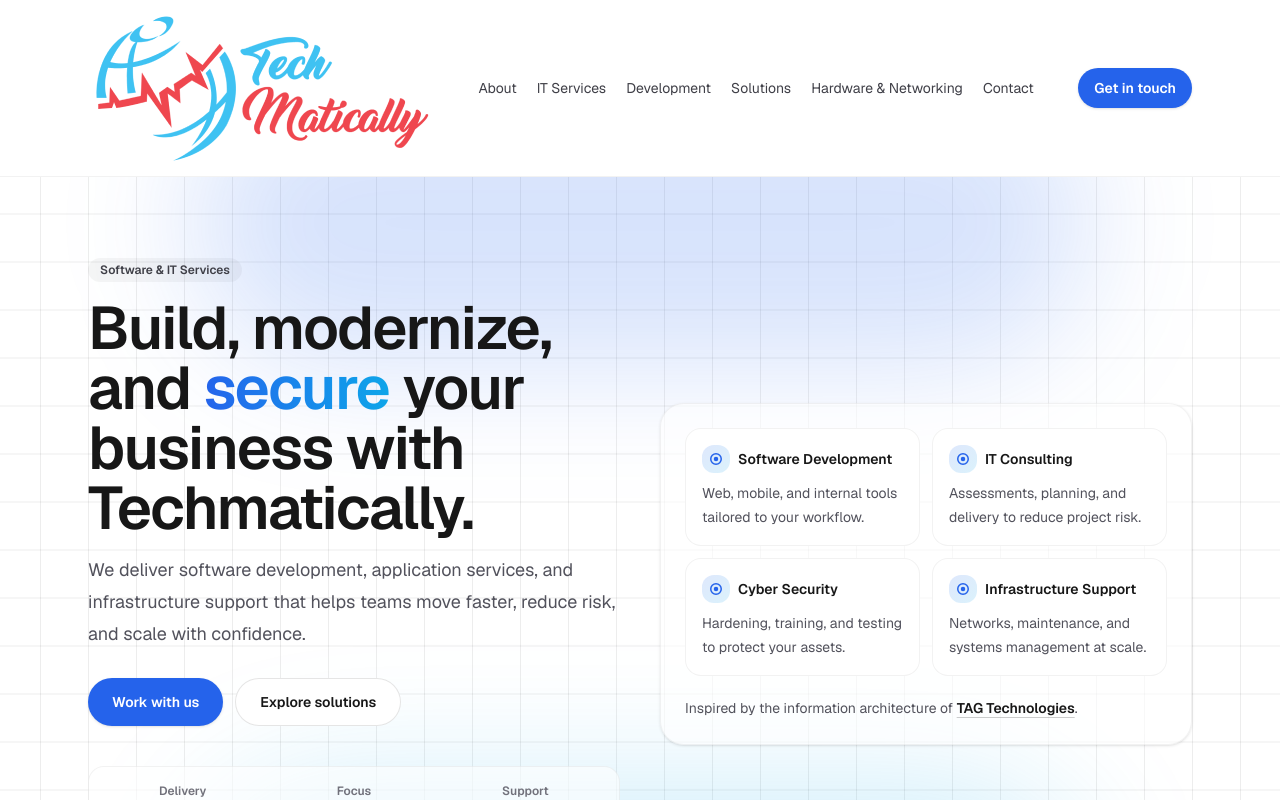
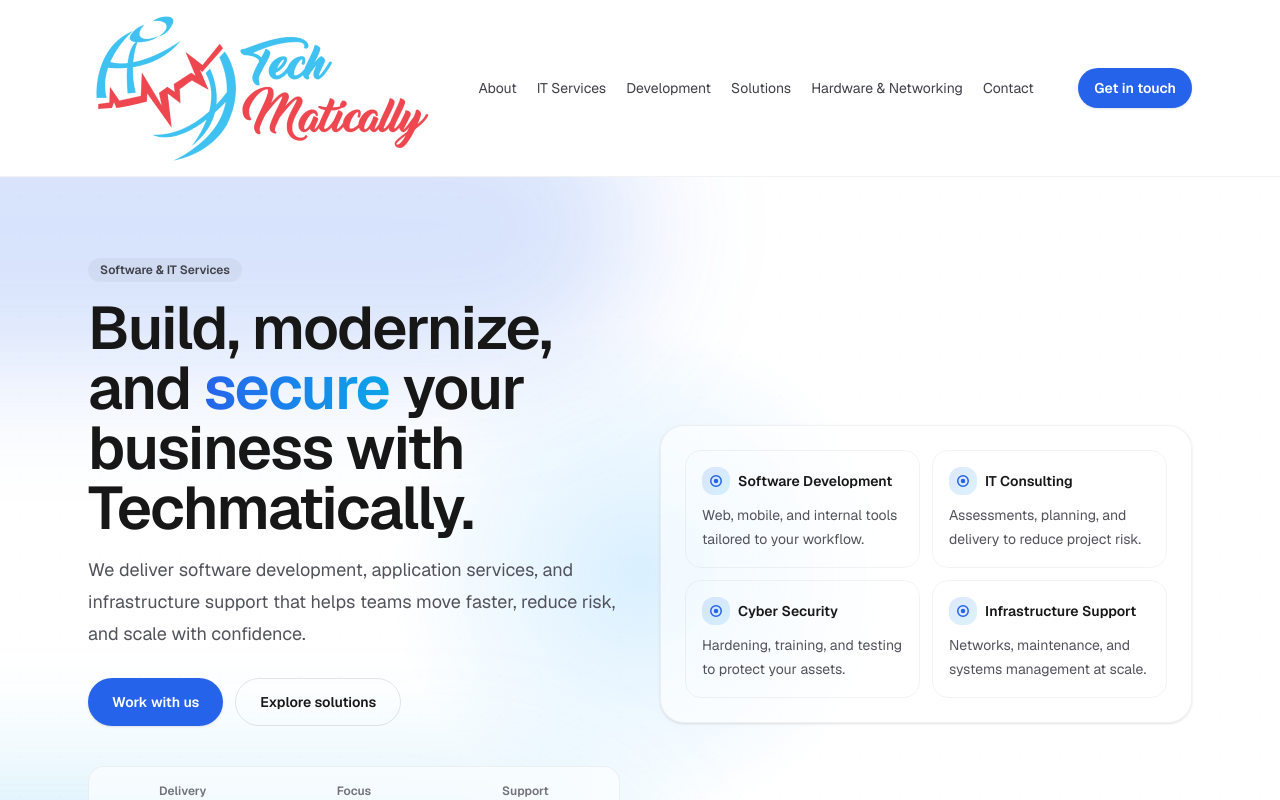
Before and after one commit to Techmatically/Techmatically-Website, a Next.js app: page / in a window 1280 px wide. Shown: the top 800 px of the page. Built offline with nearby package versions, Linux system fonts and the light colour scheme.

Commit message:
Building Pages

```diff
--- a/app/(pages)/it-services/page.tsx
+++ b/app/(pages)/it-services/page.tsx
@@ -1,14 +1,31 @@
 import Container from "../../../components/common/container";
-import PageHeader from "../../../components/common/page-header";
 import Reveal from "../../../components/motion/reveal";
 
 export default function ITServicesPage() {
   return (
     <main className="bg-background text-foreground">
-      <PageHeader
-        title="IT Services"
-        subtitle="Practical consulting and managed support designed to keep your systems stable and your teams productive."
-      />
+
+      <section className="relative h-[60vh] w-full overflow-hidden flex items-center justify-center text-center">
+        <video
+          autoPlay
+          loop
+          muted
+          playsInline
+          className="absolute inset-0 h-full w-full object-cover"
+        >
+          <source src="/itservices2.mp4" type="video/mp4" />
+        </video>
+
+        <div className="absolute inset-0 bg-black/60" />
+        <div className="relative z-10 px-6">
+          <h1 className="text-4xl md:text-5xl font-bold text-white">
+            IT Services
+          </h1>
+          <p className="mt-4 max-w-2xl mx-auto text-lg text-white/80">
+            Practical consulting and managed support designed to keep your systems stable and your teams productive.
+          </p>
+        </div>
+      </section>
 
       <section className="py-16">
         <Container>
--- a/app/globals.css
+++ b/app/globals.css
@@ -3,12 +3,12 @@
 :root {
   --background: #ffffff;
   --foreground: #171717;
-  --brand: #2563eb; /* blue-600 */
-  --brand-2: #0ea5e9; /* sky-500 */
-  --muted: #f4f4f5; /* zinc-100 */
+  --brand: #2563eb;
+  --brand-2: #0ea5e9;
+  --muted: #f4f4f5;
 }
 
-@theme inline {
+:root {
   --color-background: var(--background);
   --color-foreground: var(--foreground);
   --color-brand: var(--brand);
@@ -22,7 +22,7 @@
   :root {
     --background: #0a0a0a;
     --foreground: #ededed;
-    --muted: #0f172a; /* slate-900-ish */
+    --muted: #0f172a;
   }
 }
 
@@ -35,34 +35,27 @@ body {
   background: color-mix(in srgb, var(--brand) 35%, transparent);
 }
 
-/* Subtle background grid for “life” without noise */
+/* Subtle background grid for depth without noise */
 .bg-grid {
-  background-image: linear-gradient(
-      to right,
-      color-mix(in srgb, var(--foreground) 8%, transparent) 1px,
-      transparent 1px
-    ),
-    linear-gradient(
-      to bottom,
-      color-mix(in srgb, var(--foreground) 8%, transparent) 1px,
-      transparent 1px
-    );
-  background-size: 48px 48px;
-  background-position: center;
+  background-image:
+    linear-gradient(to right, rgba(255, 255, 255, 0.05) 1px, transparent 1px),
+    linear-gradient(to bottom, rgba(255, 255, 255, 0.05) 1px, transparent 1px);
+  background-size: 40px 40px;
+  animation: gridMove 30s linear infinite;
 }
 
 @keyframes floaty {
   0%,
   100% {
-    transform: translate3d(0, 0, 0);
+    transform: translate(-50%, 0px);
   }
   50% {
-    transform: translate3d(0, -10px, 0);
+    transform: translate(-50%, 20px);
   }
 }
 
 .animate-floaty {
-  animation: floaty 7s ease-in-out infinite;
+  animation: floaty 6s ease-in-out infinite;
 }
 
 /* Scroll reveal */
@@ -94,6 +87,7 @@ body {
     animation: none !important;
     transition: none !important;
   }
+
   .reveal-out,
   .reveal-in {
     opacity: 1;
@@ -101,3 +95,46 @@ body {
     filter: none;
   }
 }
+
+@keyframes gridMove {
+  from {
+    background-position: 0 0;
+  }
+
+  to {
+    background-position: 40px 40px;
+  }
+}
+
+.pulse-grid {
+  background-image: radial-gradient(
+    circle,
+    rgba(0, 150, 255, 0.12) 1px,
+    transparent 1px
+  );
+  background-size: 40px 40px;
+  animation: pulseGrid 6s ease-in-out infinite;
+  opacity: 0.4;
+}
+
+@keyframes pulseGrid {
+  0%,
+  100% {
+    opacity: 0.2;
+    transform: scale(1);
+  }
+
+  50% {
+    opacity: 0.5;
+    transform: scale(1.02);
+  }
+}
+
+.mouse-glow {
+  background: radial-gradient(
+    circle at var(--x, 50%) var(--y, 50%),
+    rgba(0, 150, 255, 0.15),
+    transparent 250px
+  );
+  transition: background 0.1s linear;
+}
--- a/app/layout.tsx
+++ b/app/layout.tsx
@@ -16,8 +16,8 @@ const geistMono = Geist_Mono({
 
 export const metadata: Metadata = {
   title: {
-    default: "Techmatically — Software & IT Services",
-    template: "%s — Techmatically",
+    default: "Techmatically - Software & IT Services",
+    template: "%s - Techmatically",
   },
   description:
     "Techmatically provides software development, application services, and IT solutions for modern businesses.",
@@ -25,7 +25,7 @@ export const metadata: Metadata = {
   applicationName: "Techmatically",
   alternates: { canonical: "/" },
   openGraph: {
-    title: "Techmatically — Software & IT Services",
+    title: "Techmatically - Software & IT Services",
     description:
       "Software development, application services, and IT solutions for modern businesses.",
     type: "website",
@@ -35,9 +35,9 @@ export const metadata: Metadata = {
 
 export default function RootLayout({
   children,
-}: Readonly<{
+}: {
   children: React.ReactNode;
-}>) {
+}) {
   return (
     <html
       lang="en"
--- a/app/page.tsx
+++ b/app/page.tsx
@@ -1,21 +1,41 @@
+"use client"
 import Reveal from "../components/motion/reveal";
 
 export default function Home() {
   return (
     <main className="bg-background text-foreground">
-      <section className="relative overflow-hidden bg-grid">
+
+      {/* HERO SECTION */}
+      <section
+        className="relative overflow-hidden"
+        onMouseMove={(e) => {
+          const { clientX, clientY } = e;
+          const rect = e.currentTarget.getBoundingClientRect();
+          e.currentTarget.style.setProperty("--x", `${clientX - rect.left}px`);
+          e.currentTarget.style.setProperty("--y", `${clientY - rect.top}px`);
+        }}
+      >
+        <div className="absolute inset-0 bg-grid" />
+
+        <div className="pointer-events-none absolute inset-0 pulse-grid" />
+
+        <div className="pointer-events-none absolute inset-0 mouse-glow" />
+
         <div className="pointer-events-none absolute inset-0">
           <div className="animate-floaty absolute -top-24 left-1/2 h-72 w-[56rem] -translate-x-1/2 rounded-full bg-[color:var(--brand)]/18 blur-3xl" />
           <div className="animate-floaty absolute -bottom-24 left-1/2 h-72 w-[56rem] -translate-x-1/2 rounded-full bg-[color:var(--brand-2)]/18 blur-3xl [animation-delay:-2s]" />
         </div>
 
-        <div className="mx-auto w-full max-w-6xl px-4 py-16 sm:px-6 sm:py-20">
+        {/* CONTENT */}
+        <div className="relative mx-auto w-full max-w-6xl px-4 py-16 sm:px-6 sm:py-20">
           <div className="grid items-center gap-10 md:grid-cols-2">
+
             <Reveal>
               <div>
                 <p className="inline-flex items-center gap-2 rounded-full bg-black/[.04] px-3 py-1 text-xs font-semibold text-zinc-700 dark:bg-white/10 dark:text-zinc-200">
                   Software & IT Services
                 </p>
+
                 <h1 className="mt-4 text-balance text-4xl font-semibold tracking-tight sm:text-6xl">
                   Build, modernize, and{" "}
                   <span className="bg-gradient-to-r from-[color:var(--brand)] to-[color:var(--brand-2)] bg-clip-text text-transparent">
@@ -23,11 +43,13 @@ export default function Home() {
                   </span>{" "}
                   your business with Techmatically.
                 </h1>
+
                 <p className="mt-4 max-w-xl text-pretty text-lg leading-8 text-zinc-600 dark:text-zinc-300">
                   We deliver software development, application services, and
                   infrastructure support that helps teams move faster, reduce
                   risk, and scale with confidence.
                 </p>
+
                 <div className="mt-7 flex flex-col gap-3 sm:flex-row">
                   <a
                     href="/contact"
@@ -116,18 +138,6 @@ export default function Home() {
                     </Reveal>
                   ))}
                 </div>
-                <p className="mt-5 text-sm leading-6 text-zinc-600 dark:text-zinc-300">
-                  Inspired by the information architecture of{" "}
-                  <a
-                    className="font-semibold text-foreground underline decoration-black/20 underline-offset-4 hover:decoration-black/40 dark:decoration-white/20 dark:hover:decoration-white/40"
-                    href="https://tagtechnologies.co/"
-                    target="_blank"
-                    rel="noreferrer"
-                  >
-                    TAG Technologies
-                  </a>
-                  .
-                </p>
               </div>
             </Reveal>
           </div>
@@ -229,6 +239,7 @@ export default function Home() {
           </Reveal>
         </div>
       </section>
+
     </main>
   );
 }
--- a/package.json
+++ b/package.json
@@ -9,8 +9,10 @@
     "lint": "eslint"
   },
   "dependencies": {
+    "framer-motion": "^12.38.0",
     "lucide-react": "^1.8.0",
     "next": "16.2.3",
+    "next-themes": "^0.4.6",
     "react": "19.2.4",
     "react-dom": "19.2.4",
     "react-icons": "^5.6.0"
```
Also changed, not shown: components/site/site-header.tsx (+1 -6 lines), app/(pages)/contact/page.tsx (indentation only), 2 other files (tests, documents, lock files or other folders). Lines whose indentation alone changed are shown as unchanged.
